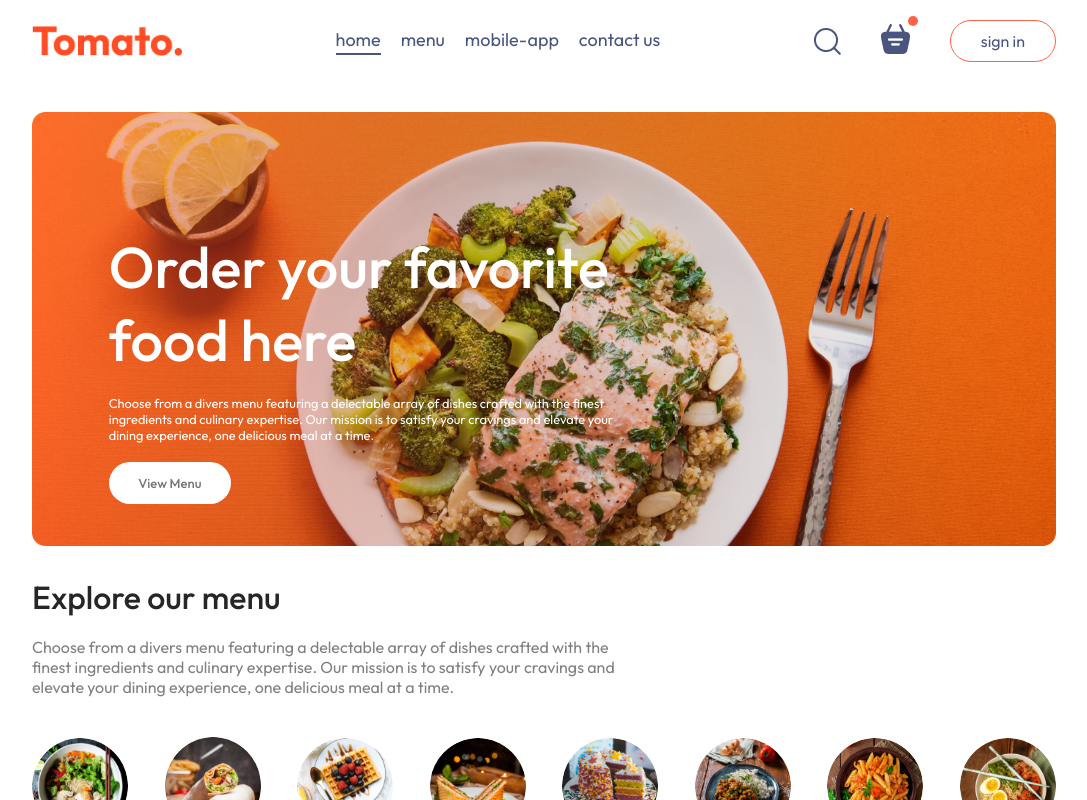
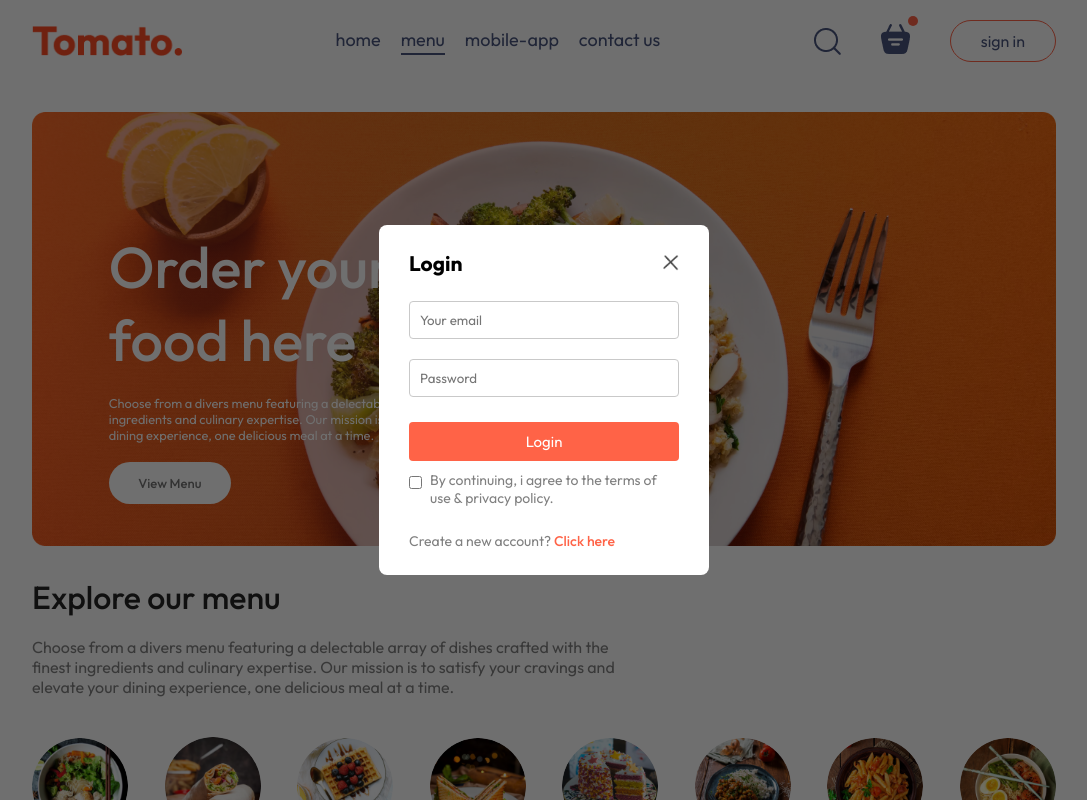
Before and after one commit to LenaM777/food-delivery, a React (Vite) app: page / in a window 1280 px wide. Both pictures are taken after a click on the button "sign in". Shown: the top 800 px of the page, without its empty margins (96-1183 px from the left). Built offline with nearby package versions, Linux system fonts and the light colour scheme.

Commit message:
Create LoginPopup

```diff
--- a/src/App.jsx
+++ b/src/App.jsx
@@ -1,16 +1,21 @@
-import React from 'react'
+import React, { useState } from 'react'
 import Navbar from './components/Navbar/Navbar'
 import { Route, Routes } from 'react-router-dom'
 import Home from './pages/Home/Home'
 import Cart from './pages/Cart/Cart'
 import PlaceOrder from './pages/PlaceOrder/PlaceOrder'
 import Footer from './components/Footer/Footer'
+import LoginPopup from './LoginPopup/LoginPopup'
 
 const App = () => {
+
+  const[showLogin, setShowLogin] = useState(false)
+
   return (
     <>
+    {showLogin?<LoginPopup setShowLogin={setShowLogin} />:<></>}
     <div className='app'>
-      <Navbar />
+      <Navbar setShowLogin={setShowLogin} />
       <Routes>
         <Route path='/' element={<Home />} />
         <Route path='/cart' element={<Cart />} />
--- /dev/null
+++ b/src/LoginPopup/LoginPopup.css
@@ -0,0 +1,76 @@
+.login-popup {
+    position: absolute;
+    z-index: 1;
+    width: 100%;
+    height: 100%;
+    background-color: #00000090;
+    display: grid;
+}
+
+.login-popup-container {
+    place-self: center;
+    width: max(23vw, 330px);
+    color: #808080;
+    background-color: white;
+    display: flex;
+    flex-direction: column;
+    gap: 25px;
+    padding: 25px 30px;
+    border-radius: 8px;
+    font-size: 14px;
+    animation: fadeIn 0.5s;
+}
+
+
+.login-popup-title {
+    display: flex;
+    justify-content: space-between;
+    align-items: center;
+    color: black;
+}
+
+.login-popup-title img {
+    width: 16px;
+    cursor: pointer;
+}
+
+.login-popup-inputs {
+    display: flex;
+    flex-direction: column;
+    gap: 20px;
+}
+
+
+.login-popup-inputs input {
+    outline: none;
+    border: 1px solid #c9c9c9;
+    padding: 10px;
+    border-radius: 4px;
+}
+
+.login-popup-container button {
+    border: none;
+    padding: 10px;
+    border-radius: 4px;
+    color: white;
+    background-color: tomato;
+    font-size: 15px;
+    cursor: pointer;
+}
+
+.login-popup-condition {
+    display: flex;
+    align-items: start;
+    gap: 8px;
+    margin-top: -15px;
+}
+
+.login-popup-condition input {
+    margin-top: 5px;
+}
+
+.login-popup p span {
+    color: tomato;
+    font-weight: 500;
+    cursor: pointer;
+}
--- /dev/null
+++ b/src/LoginPopup/LoginPopup.jsx
@@ -0,0 +1,36 @@
+import React, { useState } from 'react'
+import './LoginPopup.css'
+import { assets } from '../assets/assets'
+
+const LoginPopup = ({setShowLogin}) => {
+
+    const[currState, setCurrState] = useState("Login")
+
+  return (
+    <div className='login-popup'>
+        <form className='login-popup-container'>
+            <div className="login-popup-title">
+                <h2>{currState}</h2>
+                <img onClick={()=>setShowLogin(false)} src={assets.cross_icon} alt="" />
+            </div>
+            <div className='login-popup-inputs'>
+                {currState==="Login"?<></>:<input type="text" placeholder='Your name' required />}
+
+                <input type="email" placeholder='Your email' required />
+                <input type="password" placeholder='Password' required />
+            </div>
+            <button>{currState==="Sign Up"?"Create account":"Login"}</button>
+            <div className="login-popup-condition">
+                <input type="checkbox" required />
+                <p>By continuing, i agree to the terms of use & privacy policy.</p>
+            </div>
+            {currState==="Login"?
+            <p>Create a new account? <span onClick={()=>setCurrState("Sign Up")}>Click here</span></p>
+            :<p>Already have an account? <span onClick={()=>setCurrState("Login")}>Login here</span></p>
+            }
+        </form>
+    </div>
+  )
+}
+
+export default LoginPopup
--- a/src/components/Navbar/Navbar.jsx
+++ b/src/components/Navbar/Navbar.jsx
@@ -3,9 +3,10 @@
 import { assets } from '../../assets/assets'
 import { Link } from 'react-router-dom';
 
-const Navbar = () => {
+const Navbar = ({setShowLogin}) => {
 
-   const[menu, setMenu] = useState("home");
+   const[menu, setMenu] = useState("menu");
+
   return (
     <div className='navbar'>
         <img src={assets.logo} alt="" className='logo' />
@@ -21,7 +22,7 @@
                 <img src={assets.basket_icon} alt="" />
                 <div className='dot'></div>
             </div>
-            <button>sign in</button>
+            <button onClick={()=>setShowLogin(true)}>sign in</button>
         </div>
     </div>
   )
```
Also changed, not shown: src/components/Navbar/Navbar.css (line endings or trailing spaces).
